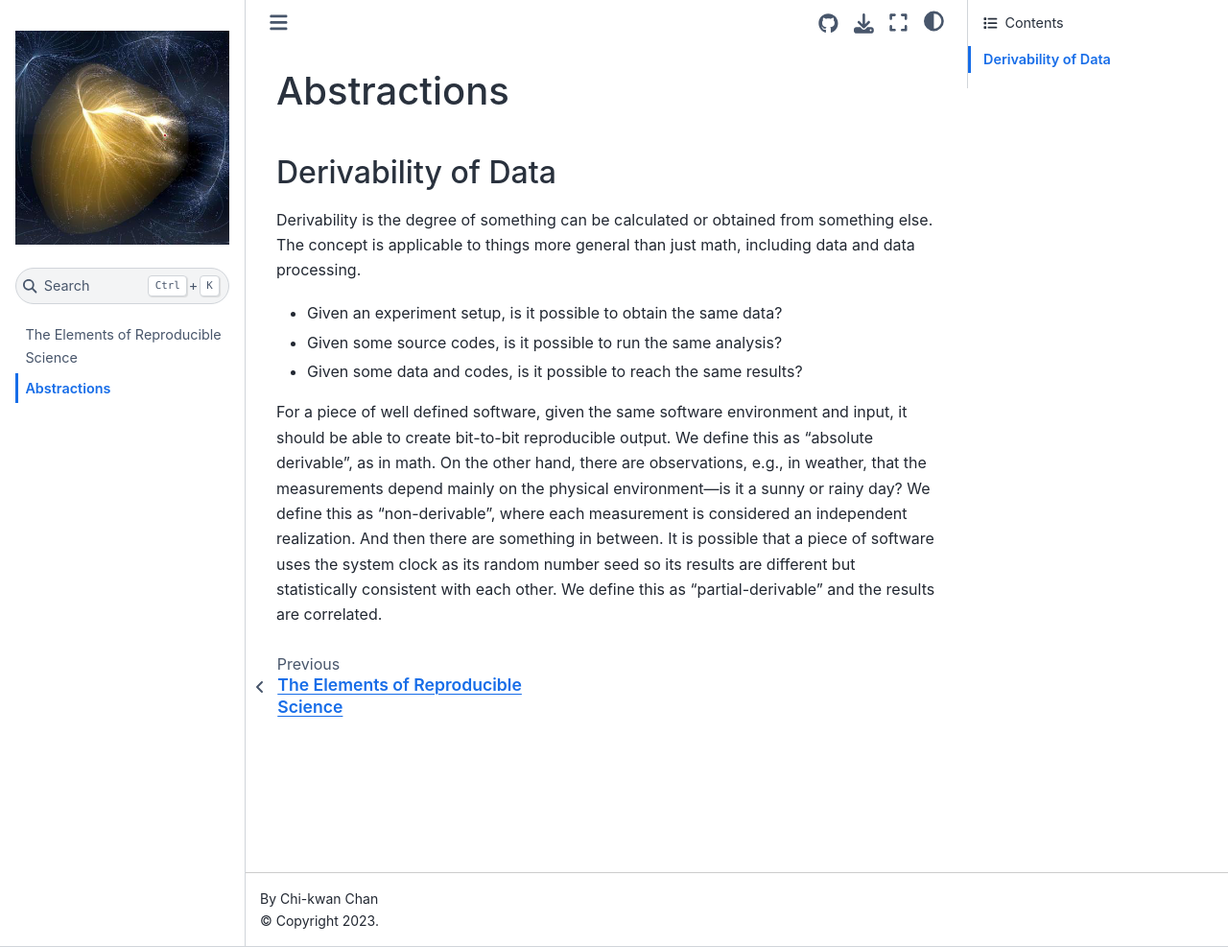
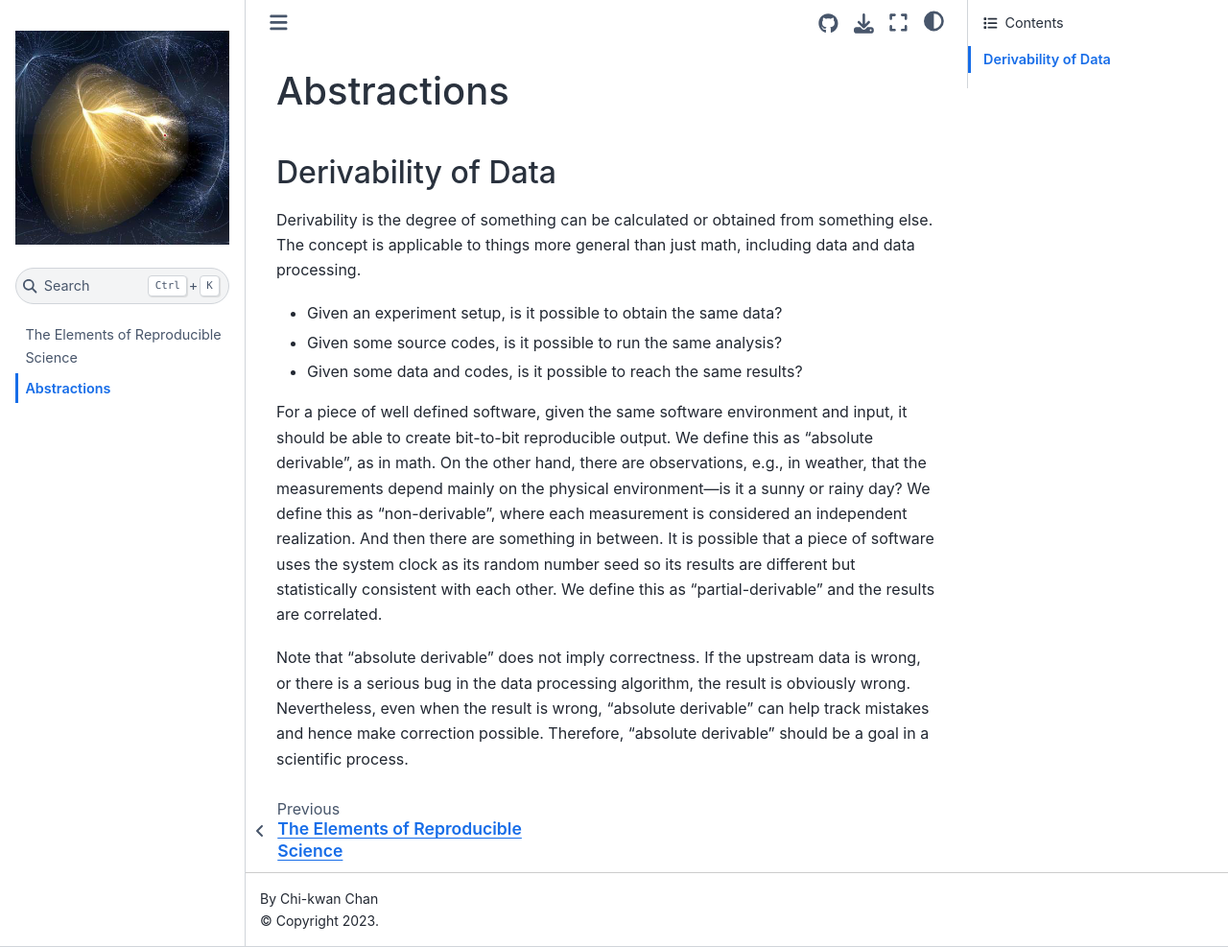
Before and after one commit to l6a/elements, a Jupyter Book: the page built from docs/abstractions.md, in a window 1280 px wide and 987 px high. Shown: the whole window at 96% size. Built offline with Jupyter Book 1.0.4 settings and Sphinx 7.4.7 and the Sphinx Book theme 1.1.4, drawn with Linux system fonts in a browser that asks for light colours.

Commit message:
Connect derivable with the scientific method

```diff
--- a/docs/abstractions.md
+++ b/docs/abstractions.md
@@ -27,3 +27,11 @@ It is possible that a piece of software uses the system clock as its
 random number seed so its results are different but statistically
 consistent with each other.
 We define this as "partial-derivable" and the results are correlated.
+
+Note that "absolute derivable" does not imply correctness.
+If the upstream data is wrong, or there is a serious bug in the data
+processing algorithm, the result is obviously wrong.
+Nevertheless, even when the result is wrong, "absolute derivable" can
+help track mistakes and hence make correction possible.
+Therefore, "absolute derivable" should be a goal in a scientific
+process.
```
